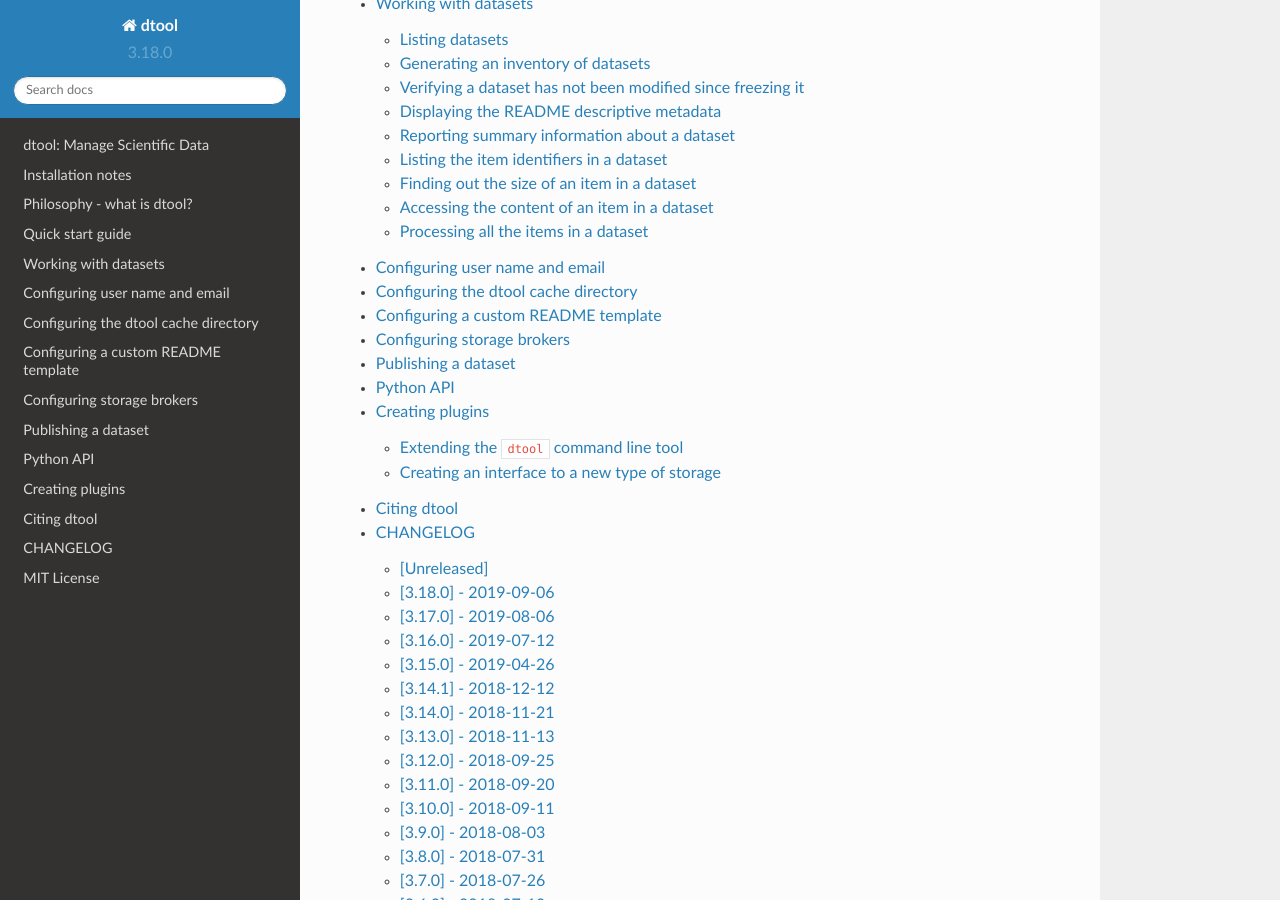
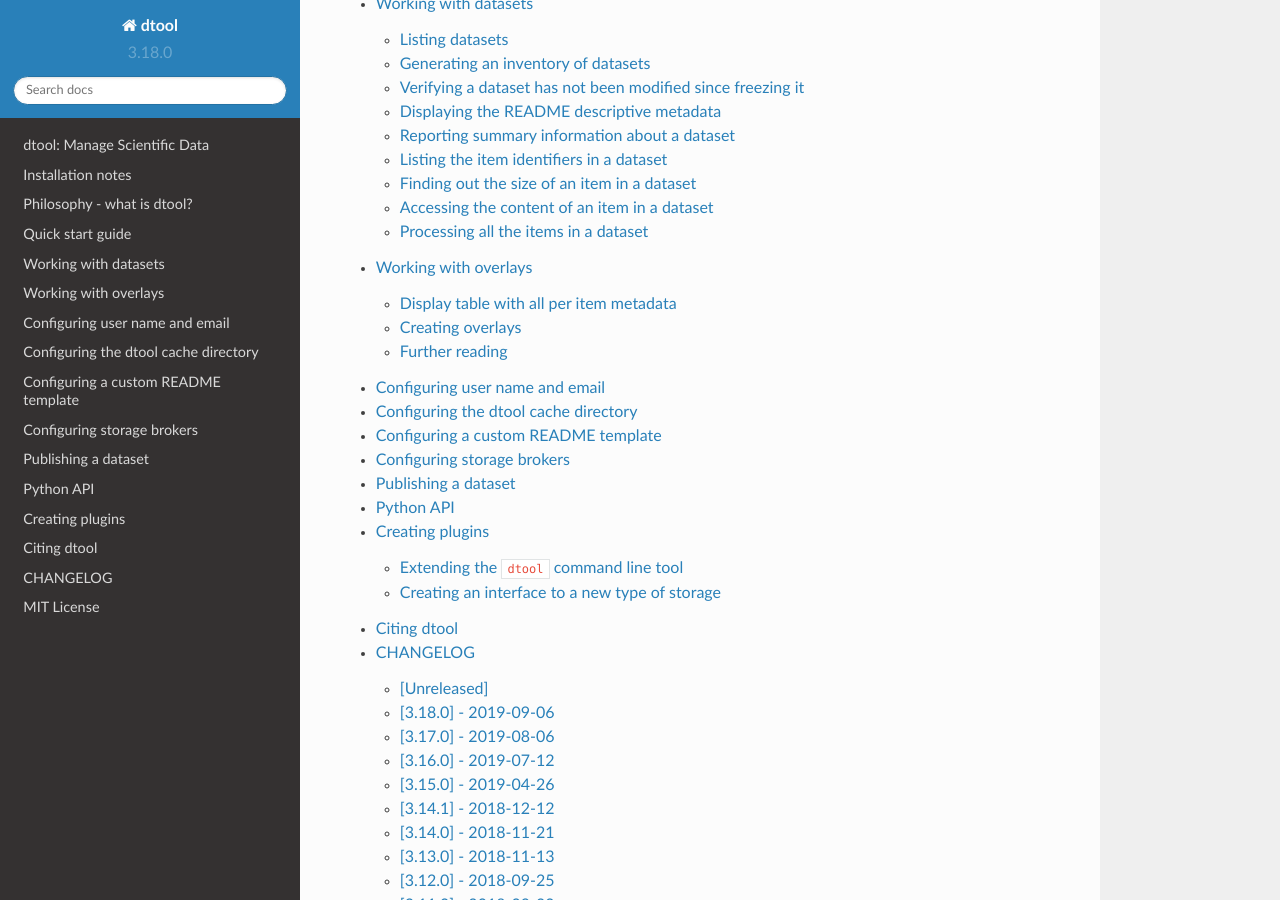
Before and after one commit to jic-dtool/dtool, a Sphinx documentation site: the page built from docs/source/index.rst, in a window 1280 px wide and 900 px high, scrolled down 744 px. Built offline with Sphinx 7.4.7 and the Read the Docs theme 2.0.0, drawn with Linux system fonts in a browser that asks for light colours; some of the changed lines change nothing that is shown.

Commit message:
Document 'dtool overlays' commands

```diff
--- a/docs/source/index.rst
+++ b/docs/source/index.rst
@@ -12,6 +12,7 @@
    philosophy
    quick_start_guide
    working_with_datasets
+   working_with_overlays
    configuring_user_name_and_email
    configuring_the_dtool_cache_directory
    configuring_a_custom_readme_template
--- /dev/null
+++ b/docs/source/working_with_overlays.rst
@@ -0,0 +1,116 @@
+Working with overlays
+=====================
+
+Overlays provide a means to store and access per item metadata.
+
+Display table with all per item metadata
+----------------------------------------
+
+It is possible to display all the per item metadata as a CSV table using the
+command ``dtool overlays show``.
+
+.. code-block:: none
+
+    $ dtool overlays show http://bit.ly/Ecoli-reads-minified
+    identifiers,pair_id,is_read1,useful_name,relpaths
+    8bda245a8cd526673aab775f90206c8b67d196af,9760280dc6313d3bb598fa03c5931a7f037d7ffc,False,ERR022075,ERR022075_2.fastq.gz
+    9760280dc6313d3bb598fa03c5931a7f037d7ffc,8bda245a8cd526673aab775f90206c8b67d196af,True,ERR022075,ERR022075_1.fastq.gz
+
+The dataset above has three overlays named: ``pair_id``, ``is_read1``, and
+``useful_name``. The columns named ``identifiers`` and ``relpaths`` are
+reported for bookkeeping purposes.
+
+Creating overlays
+-----------------
+
+Overlay creation happens in two steps.
+
+1. Create a template overlay CSV file using the format above
+2. Use the template to write all overlays in the template to the dataset
+
+Creating overlay templates
+^^^^^^^^^^^^^^^^^^^^^^^^^^
+
+A starting template can be created using the ``dtool overlays show`` command.
+For a dataset with no overlays this will result in a table with the columns
+``identifiers`` and ``relpaths``. The table will have one row for each item in
+the dataset. One can then add columns for the overlays one would wish to
+create.
+
+However, in many cases one would want to use metadata in the items' relapths to
+generate a starting CSV template. This can be achieved using the commands:
+
+- ``dtool overlays template parse``
+- ``dtool overlays template glob``
+- ``dtool overlays template pairs``
+
+Consider for example the dataset below::
+
+    $ dtool ls http://bit.ly/Ecoli-reads-minified
+    8bda245a8cd526673aab775f90206c8b67d196af  ERR022075_2.fastq.gz
+    9760280dc6313d3bb598fa03c5931a7f037d7ffc  ERR022075_1.fastq.gz
+
+The command below could be used to generate a template for the overlays
+"useful_name" and "read"::
+
+    $ dtool overlays template parse  \
+        http://bit.ly/Ecoli-reads-minified  \
+        '{useful_name}_{read:d}.fastq.gz'
+
+Results in the CSV output below::
+
+    identifiers,read,useful_name,relpaths
+    8bda245a8cd526673aab775f90206c8b67d196af,2,ERR022075,ERR022075_2.fastq.gz
+    9760280dc6313d3bb598fa03c5931a7f037d7ffc,1,ERR022075,ERR022075_1.fastq.gz
+
+To ignore a variable element when parsing one can use unnamed curly braces. The
+command below for example only generates the overlay "useful_name"::
+
+    $ dtool overlays template parse  \
+        http://bit.ly/Ecoli-reads-minified  \
+        '{useful_name}_{:d}.fastq.gz'
+    identifiers,useful_name,relpaths
+    8bda245a8cd526673aab775f90206c8b67d196af,ERR022075,ERR022075_2.fastq.gz
+    9760280dc6313d3bb598fa03c5931a7f037d7ffc,ERR022075,ERR022075_1.fastq.gz
+
+
+Sometimes one simply wants to create a boolean overlay based on weather or not
+a particular file matches a glob pattern. The command below can be used to
+create a CSV template for an overlay named ``is_read1``::
+
+
+    $ dtool overlays template glob  \
+        http://bit.ly/Ecoli-reads-minified  \
+        is_read1  \
+        '*1.fastq.gz'
+    identifiers,is_read1,relpaths
+    8bda245a8cd526673aab775f90206c8b67d196af,False,ERR022075_2.fastq.gz
+    9760280dc6313d3bb598fa03c5931a7f037d7ffc,True,ERR022075_1.fastq.gz
+
+Sometimes it is useful to be able to find pairs of items. For example when
+dealing with genomic sequencing data that has forward and reverse reads.
+
+One can create a "pair_id" overlay CSV template for this dataset using the
+command below::
+
+    $  dtool overlays template pairs http://bit.ly/Ecoli-reads-minified .fastq.gz
+    identifiers,pair_id,relpaths
+    8bda245a8cd526673aab775f90206c8b67d196af,9760280dc6313d3bb598fa03c5931a7f037d7ffc,ERR022075_2.fastq.gz
+    9760280dc6313d3bb598fa03c5931a7f037d7ffc,8bda245a8cd526673aab775f90206c8b67d196af,ERR022075_1.fastq.gz
+
+In the above the suffix ".fastq.gz" is used to extract the prefix ``ERR022075_``
+that is used to find matching pairs.
+
+
+Writing an overlay template to a dataset
+^^^^^^^^^^^^^^^^^^^^^^^^^^^^^^^^^^^^^^^^
+
+Once one has a overlay template CSV file one can write this to a dataset::
+
+    $ dtool overlays write <DS_URI> overlays.csv
+
+
+Further reading
+---------------
+
+For more information see the at https://github.com/jic-dtool/dtool-overlay
```
